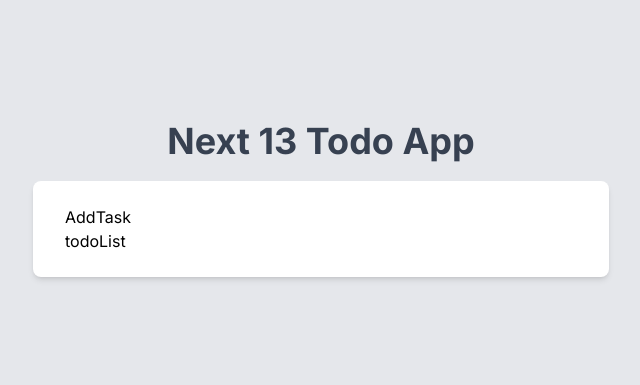
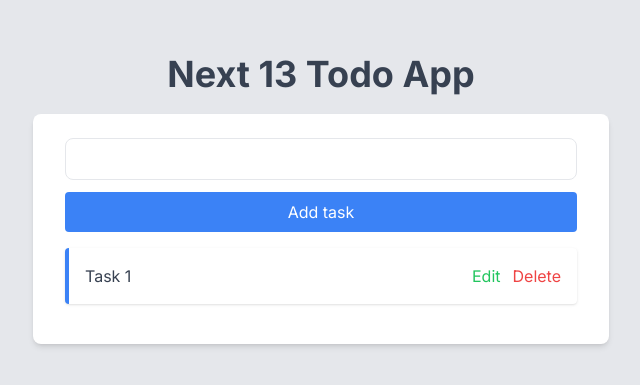
Before and after one commit to gtn-74/todo-app_nextjs, a Next.js app: page / in a window 1280 px wide. Shown: the part 137-522 px from the top of the page, without its empty margins (319-959 px from the left). Built offline with nearby package versions, Linux system fonts and the light colour scheme.

Commit message:
🎨 コンポーネントレイアウト作成
addTask todoListコンポーネントレイアウト作成

```diff
--- a/src/app/components/AddTask.tsx
+++ b/src/app/components/AddTask.tsx
@@ -2,7 +2,10 @@ import React from 'react'
 
 const AddTask = () => {
   return (
-    <div>AddTask</div>
+    <form className='mb-4 space-y-3'>
+      <input type="text" className='w-full border px-4 py-2 rounded-lg focus:outline-none focus:border-blue-400'/>
+      <button className='w-full px-4 py-2 text-white bg-blue-500 rounded transform hover: bg-blue-400 hover:scale-95 duration-200'>Add task</button>
+    </form>
   )
 }
 
--- a/src/app/components/todoList.tsx
+++ b/src/app/components/todoList.tsx
@@ -1,9 +1,20 @@
-import React from 'react'
+import React from "react";
 
 const TodoList = () => {
   return (
-    <div>todoList</div>
-  )
-}
+    <>
+      {/* listが増えていく */}
+      <ul className="space-y-3">
+        <li className="mb-4 flex justify-between p-4 bg-white border-l-4 border-blue-500 rounded shadow">
+          <span className="text-gray-700">Task 1</span>
+          <div>
+            <button className="text-green-500 mr-3">Edit</button>
+            <button className="text-red-500 ">Delete</button>
+          </div>
+        </li>
+      </ul>
+    </>
+  );
+};
 
-export default TodoList
+export default TodoList;
```
